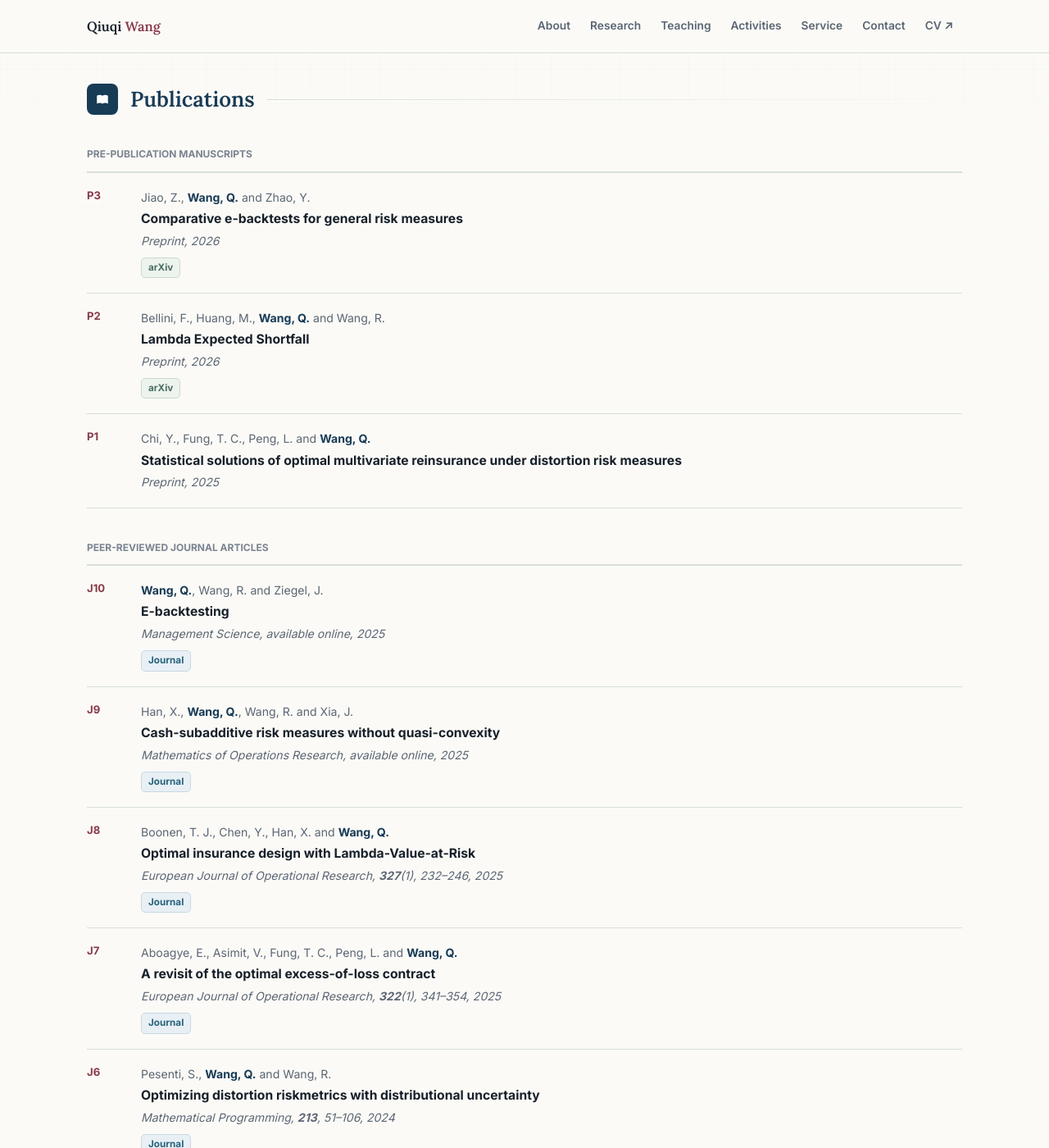
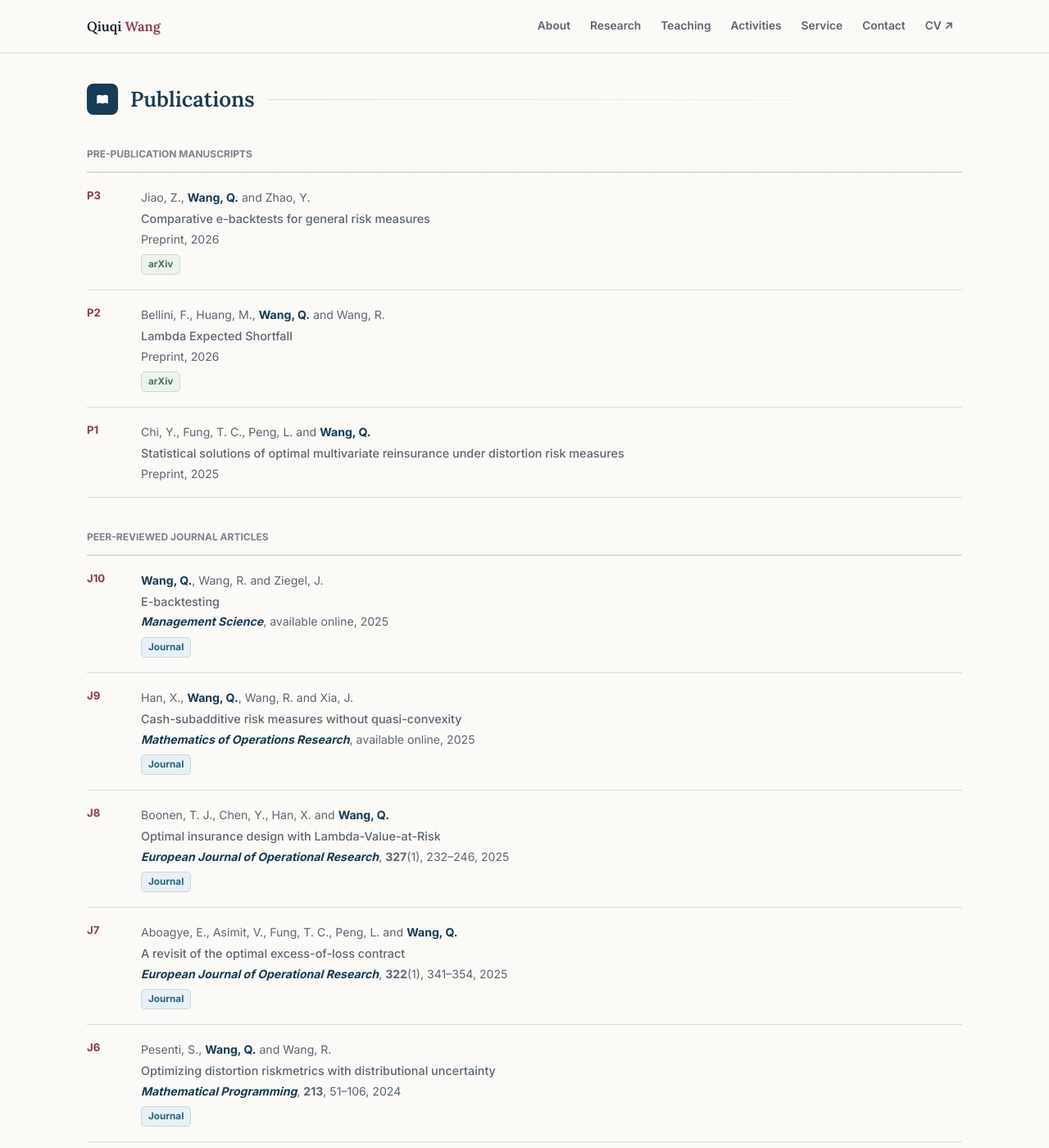
Before and after one commit to qwangan/qwangan.github.io, a Jekyll site: the page built from index.html, in a window 1280 px wide and 1400 px high, scrolled down 2062 px. Shown: the whole window at 82% size. Built offline with Jekyll 4.4.1, drawn with Linux system fonts in a browser that asks for light colours.

Commit message:
Highlight publication journals on website

```diff
--- a/assets/css/site.css
+++ b/assets/css/site.css
@@ -307,12 +307,18 @@
       line-height: 1.5;
     }
 
-    .edu-degree,
-    .pub-title {
+    .edu-degree {
       color: var(--ink);
       font-size: 0.98rem;
       font-weight: 700;
       line-height: 1.45;
+    }
+
+    .pub-title {
+      color: var(--muted);
+      font-size: 0.9rem;
+      font-weight: 500;
+      line-height: 1.5;
     }
 
     .edu-school,
@@ -420,8 +426,15 @@
     .pub-authors strong { color: var(--navy); font-weight: 800; }
 
     .pub-venue {
+      font-style: normal;
+      line-height: 1.5;
+      margin-top: 3px;
+    }
+
+    .pub-venue em {
+      color: var(--navy);
       font-style: italic;
-      margin-top: 3px;
+      font-weight: 800;
     }
 
     .pub-tags {
```
